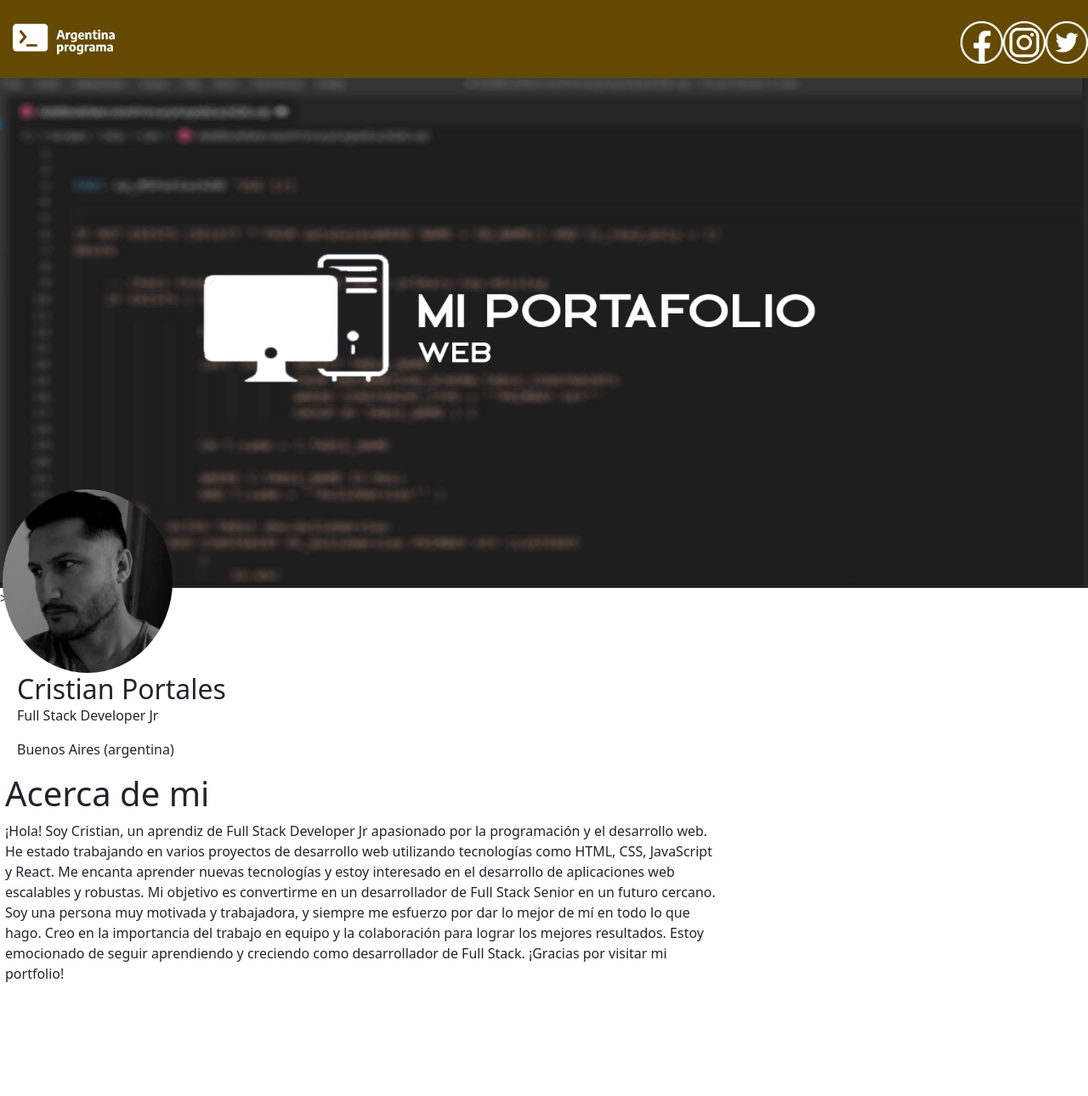
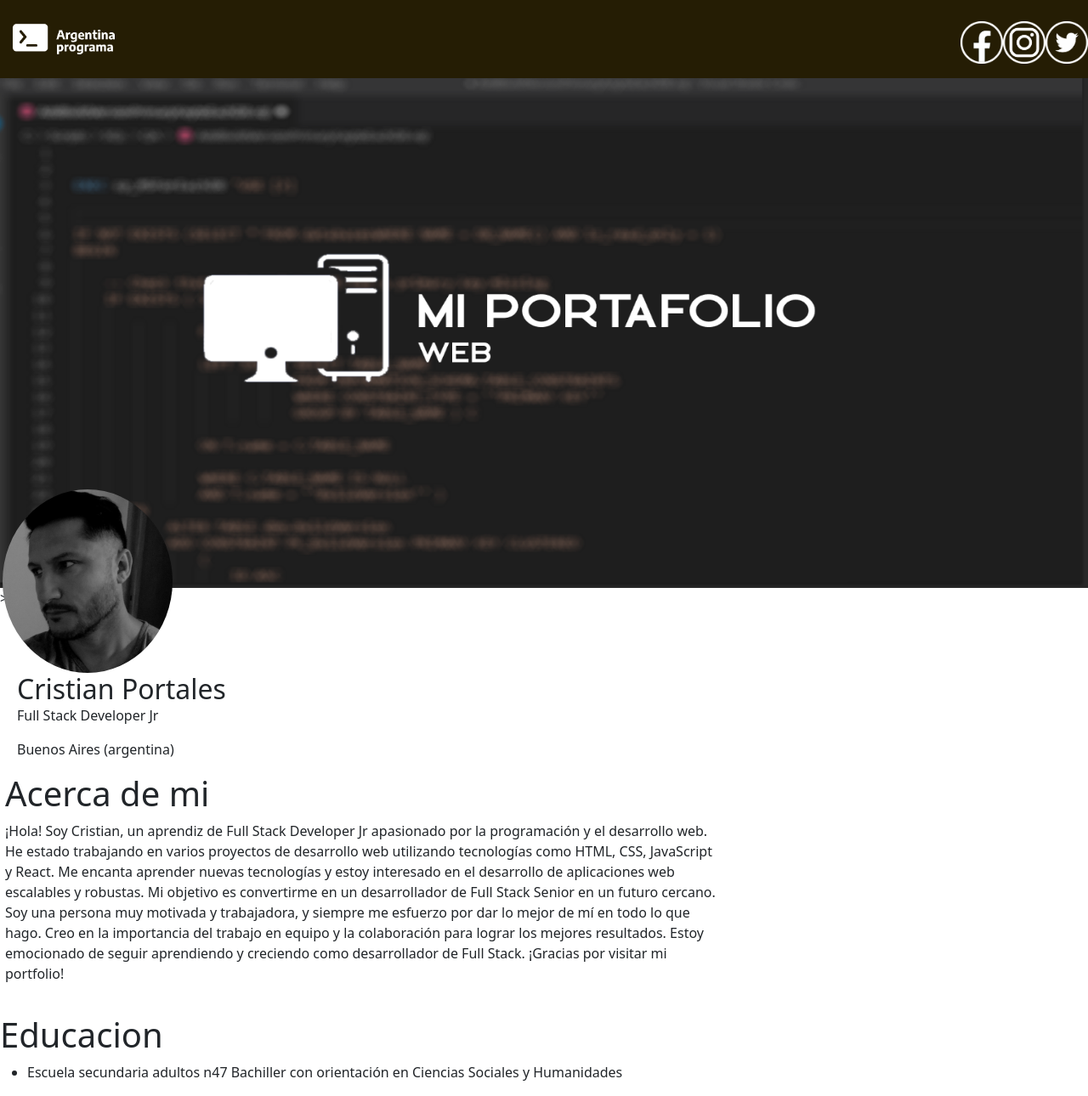
Before and after one commit to crisdam80/mi_portafolio_web, an Angular app in the folder miproyecto_portafolio/: page / in a window 1280 px wide. Shown: the whole page at 85% size. Before the commit the page ends 1194 px from the top, so only its background shows below. Built offline with nearby package versions, Linux system fonts and the light colour scheme.

Commit message:
educacion

```diff
--- a/miproyecto_portafolio/src/app/app.component.html
+++ b/miproyecto_portafolio/src/app/app.component.html
@@ -1,2 +1,3 @@
 <app-header></app-header>
 <app-acerca-de></app-acerca-de>
+<app-educacion></app-educacion>
--- a/miproyecto_portafolio/src/app/app.module.ts
+++ b/miproyecto_portafolio/src/app/app.module.ts
@@ -8,6 +8,7 @@ import { LogoargComponent } from './componentes/logoarg/logoarg.component';
 import { RedesSocialesComponent } from './componentes/redes-sociales/redes-sociales.component';
 import { BannerComponent } from './componentes/banner/banner.component';
 import { AcercaDeComponent } from './componentes/acerca-de/acerca-de.component';
+import { EducacionComponent } from './componentes/educacion/educacion.component';
 
 @NgModule({
   declarations: [
@@ -16,7 +17,8 @@ import { AcercaDeComponent } from './componentes/acerca-de/acerca-de.component';
     LogoargComponent,
     RedesSocialesComponent,
     BannerComponent,
-    AcercaDeComponent
+    AcercaDeComponent,
+    EducacionComponent
   ],
   imports: [
     BrowserModule,
--- /dev/null
+++ b/miproyecto_portafolio/src/app/componentes/educacion/educacion.component.html
@@ -0,0 +1,14 @@
+<div class="row">
+    <h1>Educacion</h1>
+    <div class="col-xs-12">
+        <ul>
+            <li>
+                Escuela secundaria adultos n47
+                Bachiller con orientación en Ciencias Sociales y Humanidades
+            </li>
+        </ul>
+
+
+    </div>
+
+</div>
--- a/miproyecto_portafolio/src/app/componentes/header/header.component.css
+++ b/miproyecto_portafolio/src/app/componentes/header/header.component.css
@@ -1,5 +1,5 @@
 div{
-    background-color: rgb(99, 73, 2);
+    background-color: rgb(37, 29, 4);
 }
 
 app-redes-sociales{
```
Also changed, not shown: miproyecto_portafolio/src/app/componentes/educacion/educacion.component.ts (added, +10 -0 lines), miproyecto_portafolio/src/app/componentes/educacion/educacion.component.css (added), 1 other file (tests, documents, lock files or other folders).
